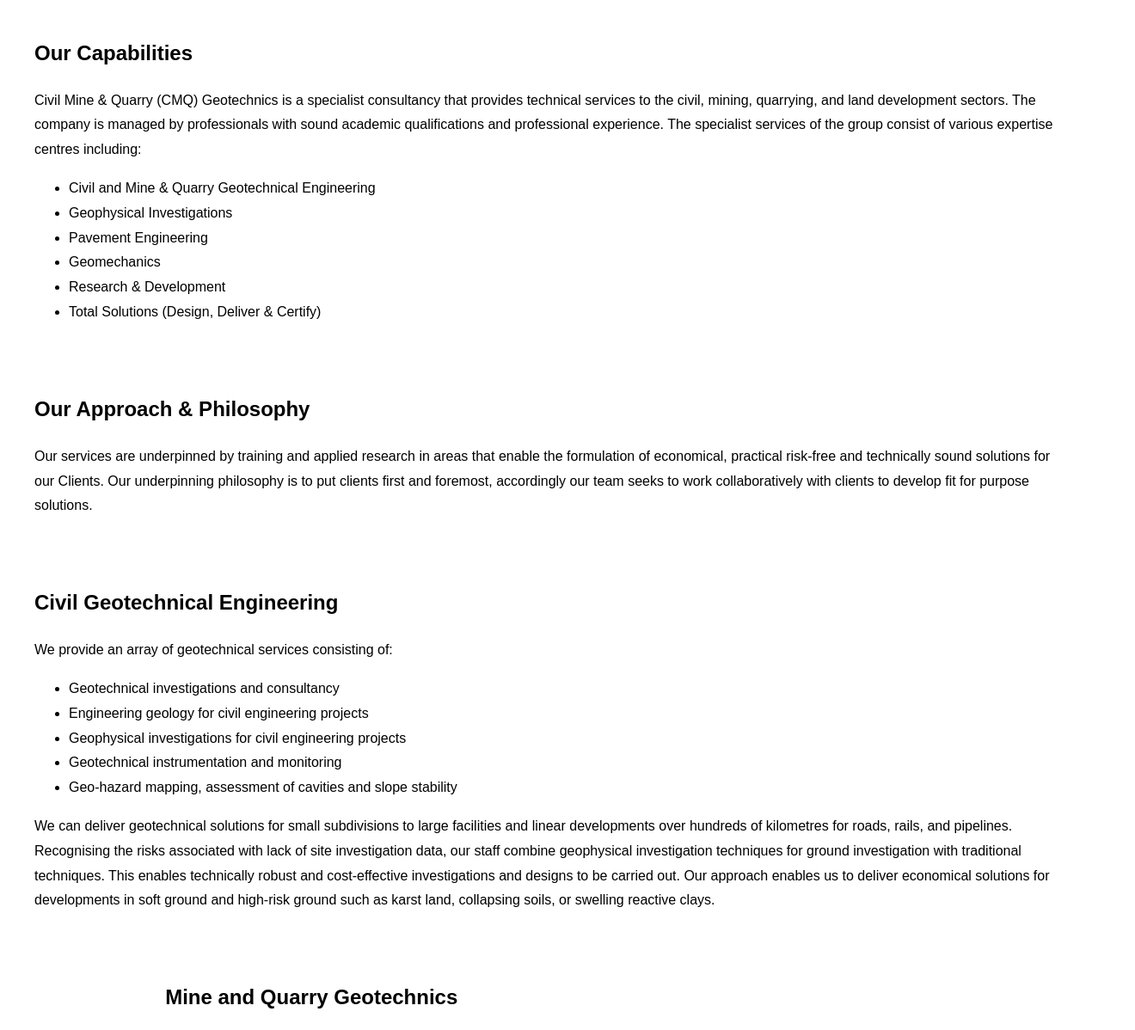
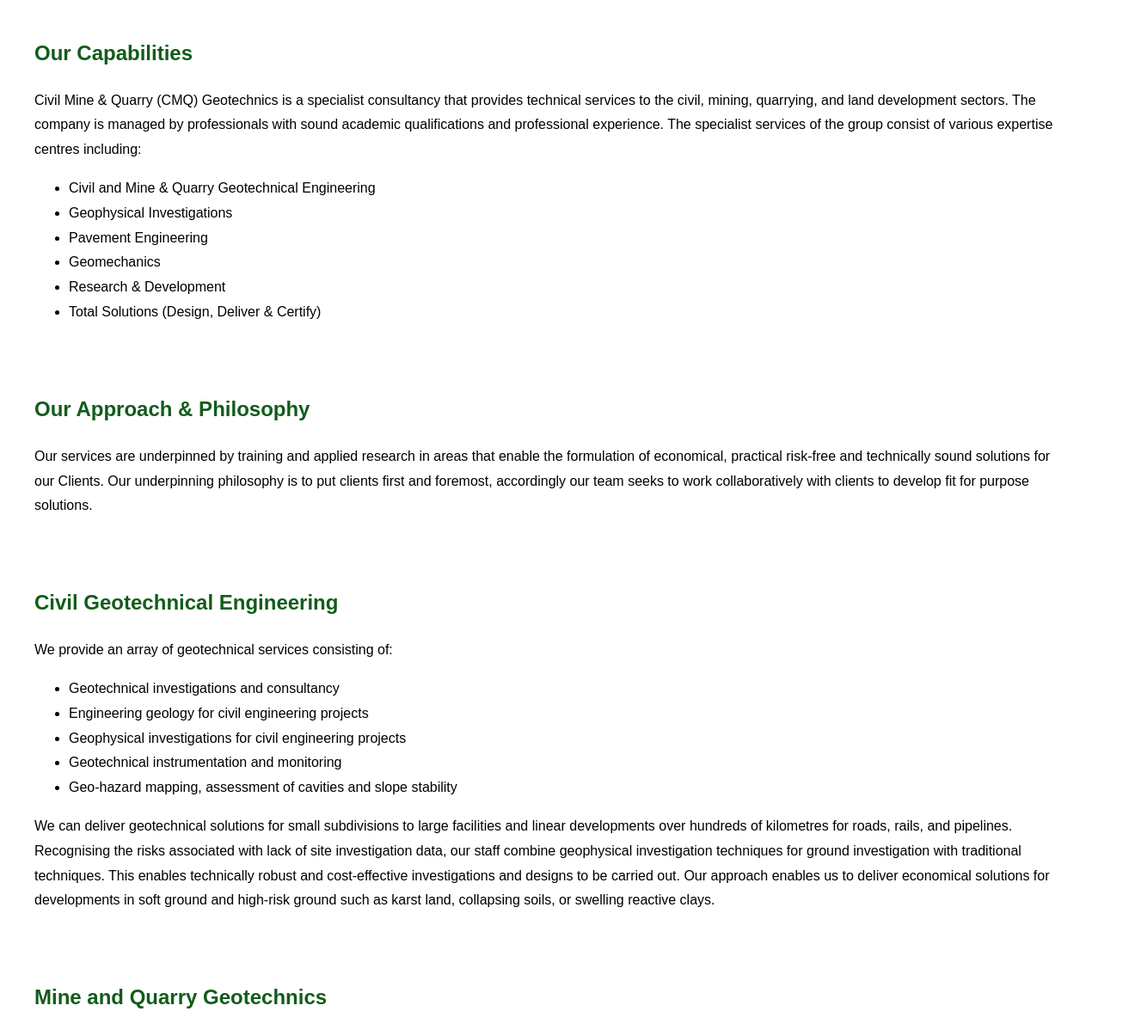
Before and after one commit to Oblivioushub/CMQ-website, a plain HTML site: page index.html in a window 1280 px wide. Shown: the part 495-1693 px from the top of the page at 86% size, 1320 px wide, since content can reach past the window. Drawn offline with Linux system fonts and the light colour scheme.

Commit message:
draft #1

```diff
--- a/index.html
+++ b/index.html
@@ -20,7 +20,7 @@
     </header>
 
     <section id="capabilities">
-        <h2>Our Capabilities</h2>
+        <h1>Our Capabilities</h1>
         <p>Civil Mine & Quarry (CMQ) Geotechnics is a specialist consultancy that provides technical services to the civil, mining, quarrying, and land development sectors. The company is managed by professionals with sound academic qualifications and professional experience. The specialist services of the group consist of various expertise centres including:</p>
         <ul>
             <li>Civil and Mine & Quarry Geotechnical Engineering</li>
@@ -33,12 +33,12 @@
     </section>
 
     <section id="approach">
-        <h2>Our Approach & Philosophy</h2>
+        <h1>Our Approach & Philosophy</h1>
         <p>Our services are underpinned by training and applied research in areas that enable the formulation of economical, practical risk-free and technically sound solutions for our Clients. Our underpinning philosophy is to put clients first and foremost, accordingly our team seeks to work collaboratively with clients to develop fit for purpose solutions.</p>
     </section>
 
     <section id="civil-geo">
-        <h2>Civil Geotechnical Engineering</h2>
+        <h1>Civil Geotechnical Engineering</h1>
         <p>We provide an array of geotechnical services consisting of:</p>
         <ul>
             <li>Geotechnical investigations and consultancy</li>
@@ -51,7 +51,7 @@
     </section>
 
     <section id="mine-geo">
-        <h2>Mine and Quarry Geotechnics</h2>
+        <h1>Mine and Quarry Geotechnics</h1>
         <p>Our team has an established experience base for project development and for operating mines that covers the following areas:</p>
         <ul>
             <li>Risk assessment, mitigation and management</li>
@@ -73,7 +73,7 @@
     </section>
 
     <section id="geophysics">
-        <h2>Geophysics</h2>
+        <h1>Geophysics</h1>
         <p>Our team is experienced in geophysical investigation methods such as:</p>
         <ul>
             <li>Seismic Refraction</li>
--- a/style.css
+++ b/style.css
@@ -20,6 +20,10 @@
     display: flex;
     justify-content: center;
     flex-wrap: wrap; /* Allows nav items to wrap on smaller screens */
+}
+
+h1 {
+    color: #125c1b;
 }
 
 nav a {
@@ -51,7 +55,10 @@
 section, footer {
     padding: 20px;
     margin: auto;
-    max-width: 1200px; /* Max width for content */
+}
+
+section {
+    width: 1200px;
 }
 
 footer {
```
